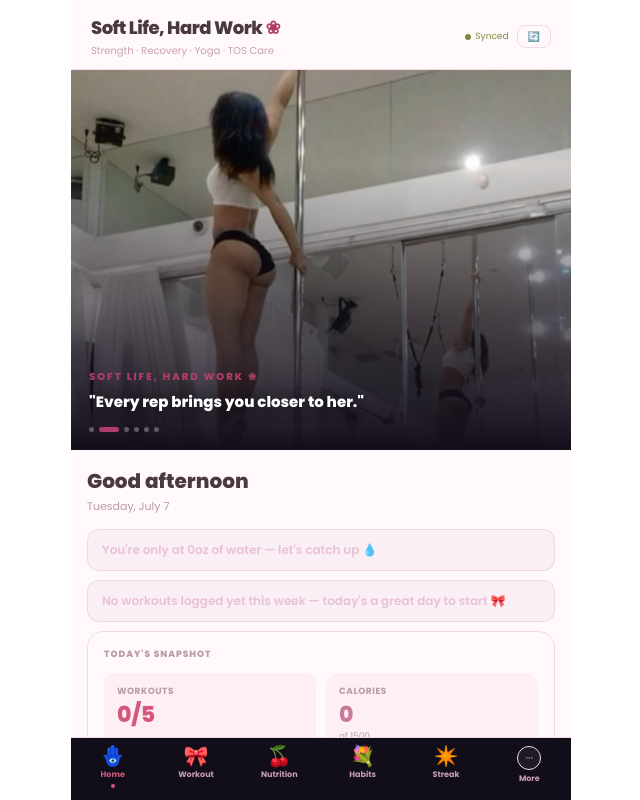
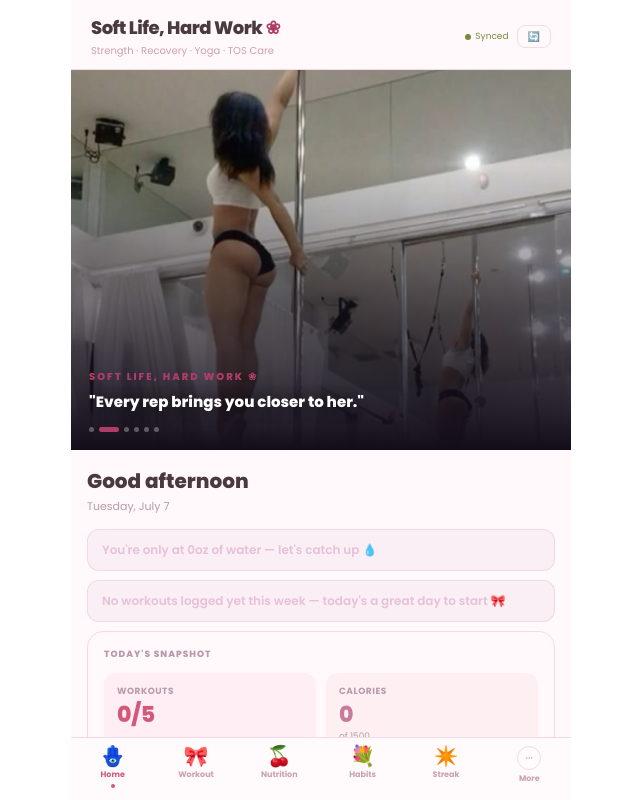
Before and after one commit to jailenevcruz-design/final1, a React (Vite) app: page / in a window 1280 px wide. Shown: the whole page, without its empty margins (319-959 px from the left). Built offline with nearby package versions, Linux system fonts and the light colour scheme; no server answers; the database is empty.

Commit message:
Update App.jsx

```diff
--- a/src/App.jsx
+++ b/src/App.jsx
@@ -2716,7 +2716,7 @@ export default function FitnessTracker() {
       </div>
 
       {/* Fixed Bottom nav */}
-      <div style={{ background: "rgba(10,6,18,0.97)", borderTop: `1px solid ${C.border}`, display: "flex", zIndex: 40, paddingBottom: 8, flexShrink: 0 }}>
+      <div style={{ background: "#FFFAFC", borderTop: `1px solid ${C.border}`, display: "flex", zIndex: 40, paddingBottom: 8, flexShrink: 0 }}>
         {BOTTOM_NAV.map(t => (
           <button key={t.k} onClick={() => { setActiveTab(t.k); setShowMore(false); }} style={{ flex: 1, display: "flex", flexDirection: "column", alignItems: "center", gap: 3, padding: "8px 0 4px", background: "none", border: "none", cursor: "pointer", fontFamily: "inherit" }}>
             <span style={{ fontSize: 20, lineHeight: 1 }}>{t.emoji}</span>
```
